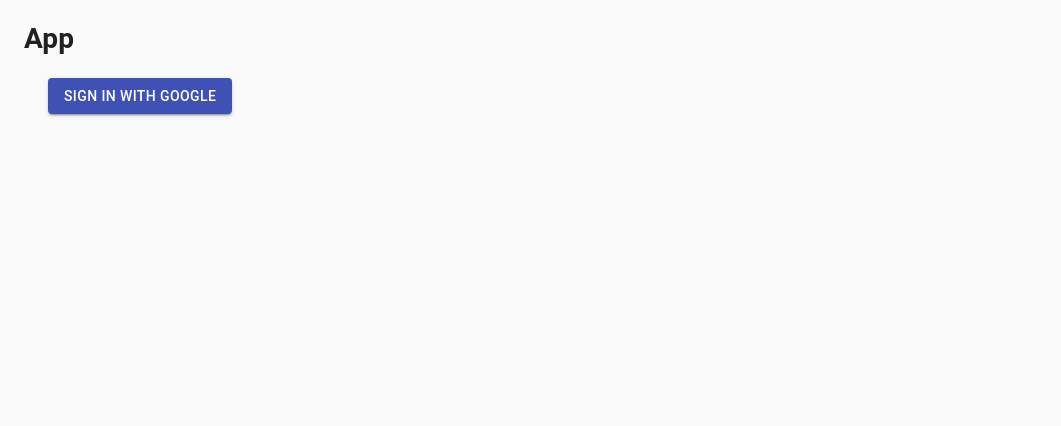
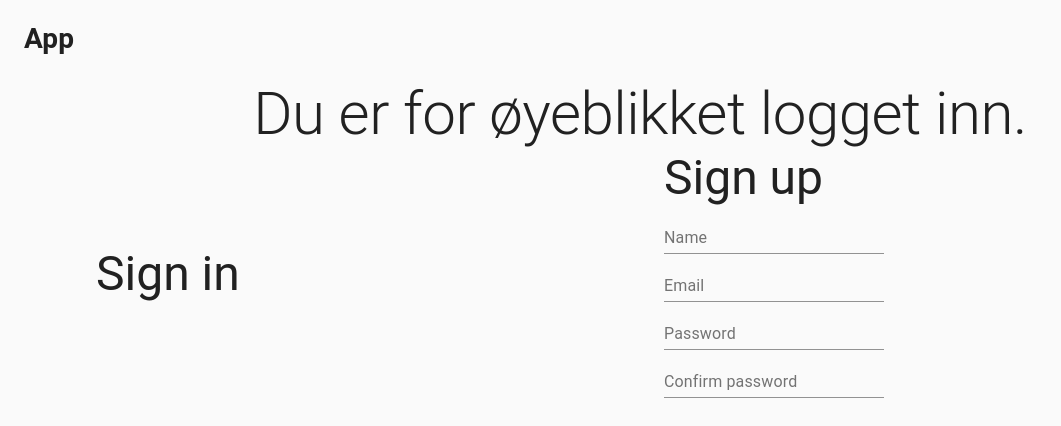
Before and after one commit to magnus-schj/Wishlist, a React (Vite) app in the folder frontend/react/main/: page / in a window 1280 px wide. Shown: the top 426 px of the page, without its empty margins (0-1061 px from the left). Built offline with nearby package versions, Linux system fonts and the light colour scheme; no server answers.

Commit message:
sign in and sign up organized, sign up form partly set up

```diff
--- a/frontend/react/main/src/App.jsx
+++ b/frontend/react/main/src/App.jsx
@@ -1,10 +1,25 @@
-import React from "react";
-import { useSelector } from "react-redux";
+import React, { useEffect } from "react";
+import { useSelector, useDispatch } from "react-redux";
+
+import { auth } from "./firebase/firebase.utils";
+import { setCurrentUser } from "./features/currentUser/currentUser.slice";
+
+import SignInAndSignUp from "./components/signInAndSignUp/SignInAndSignUp.component";
 import { CssBaseline, Container } from "@material-ui/core";
-import SignInAndSignUp from "./components/signInAndSignUp/SignInAndSignUp.component";
 
 function App() {
+  const dispatch = useDispatch();
   const currentUser = useSelector((state) => state.currentUser.userInfo);
+
+  let unsubscribeFromAuth = null;
+  useEffect(() => {
+    unsubscribeFromAuth = auth.onAuthStateChanged((user) => {
+      dispatch(setCurrentUser(user));
+      return () => {
+        unsubscribeFromAuth();
+      };
+    });
+  }, []);
   return (
     <>
       <CssBaseline />
--- a/frontend/react/main/src/components/sign-in/SignIn.component.jsx
+++ b/frontend/react/main/src/components/sign-in/SignIn.component.jsx
@@ -1,7 +1,15 @@
 import React from "react";
 
+import { Container, Typography } from "@material-ui/core";
+
 const SignIn = () => {
-  return <div className=""> </div>;
+  return (
+    <Container>
+      <Typography variant="h3" color="initial">
+        Sign in
+      </Typography>
+    </Container>
+  );
 };
 
 export default SignIn;
--- /dev/null
+++ b/frontend/react/main/src/components/sign-up/SignUp.component.jsx
@@ -0,0 +1,53 @@
+import React, { useState } from "react";
+
+import {
+  Container,
+  Typography,
+  TextField,
+  FormControl,
+} from "@material-ui/core";
+
+const SignUp = () => {
+  const [name, setName] = useState("");
+  const [email, setEmail] = useState("");
+  const [password, setPassword] = useState("");
+  const [confirmPassword, setConfirmPassword] = useState("");
+  return (
+    <Container>
+      <Typography variant="h3" color="initial">
+        Sign up
+      </Typography>
+      <FormControl>
+        <TextField
+          id="name"
+          label="Name"
+          value={name}
+          onChange={(e) => setName(e.target.value)}
+        />
+        <TextField
+          id="email"
+          label="Email"
+          value={email}
+          type="email"
+          onChange={(e) => setEmail(e.target.value)}
+        />
+        <TextField
+          id="password"
+          label="Password"
+          value={password}
+          type="password"
+          onChange={(e) => setPassword(e.target.value)}
+        />
+        <TextField
+          id="confirm-password"
+          label="Confirm password"
+          value={confirmPassword}
+          type="password"
+          onChange={(e) => setConfirmPassword(e.target.value)}
+        />
+      </FormControl>
+    </Container>
+  );
+};
+
+export default SignUp;
--- a/frontend/react/main/src/components/signInAndSignUp/SignInAndSignUp.component.jsx
+++ b/frontend/react/main/src/components/signInAndSignUp/SignInAndSignUp.component.jsx
@@ -1,39 +1,41 @@
 import React, { useEffect } from "react";
 import { useSelector, useDispatch } from "react-redux";
-import { setCurrentUser } from "../../features/currentUser/currentUser.slice";
 
 import { signInWithGoogle, auth } from "../../firebase/firebase.utils";
 
-import { Container, Button } from "@material-ui/core";
+import SignIn from "../sign-in/SignIn.component";
+import SignUp from "../sign-up/SignUp.component";
+
+import { Container, Typography } from "@material-ui/core";
+import { makeStyles } from "@material-ui/core/styles";
+
+const useStyles = makeStyles({
+  root: {
+    display: "flex",
+    flexDirection: "column",
+    alignItems: "center",
+    justifyContent: "center",
+  },
+  signInWrapper: {
+    display: "flex",
+    alignItems: "center",
+    justifyContent: "center",
+  },
+});
 
 const SignInAndSignUp = () => {
-  const dispatch = useDispatch();
+  const classes = useStyles();
   const currentUser = useSelector((state) => state.currentUser.userInfo);
 
-  let unsubscribeFromAuth = null;
-  useEffect(() => {
-    unsubscribeFromAuth = auth.onAuthStateChanged((user) => {
-      dispatch(setCurrentUser(user));
-      return () => {
-        unsubscribeFromAuth();
-      };
-    });
-  }, []);
   return (
-    <Container className="">
-      {currentUser ? (
-        <Button
-          variant="contained"
-          color="primary"
-          onClick={() => auth.signOut()}
-        >
-          Sign out
-        </Button>
-      ) : (
-        <Button variant="contained" color="primary" onClick={signInWithGoogle}>
-          Sign in with google
-        </Button>
-      )}
+    <Container className={classes.root}>
+      <Typography variant="h2" color="initial">
+        Du er for øyeblikket logget inn.
+      </Typography>
+      <Container className={classes.signInWrapper}>
+        <SignIn />
+        <SignUp />
+      </Container>
     </Container>
   );
 };
```
